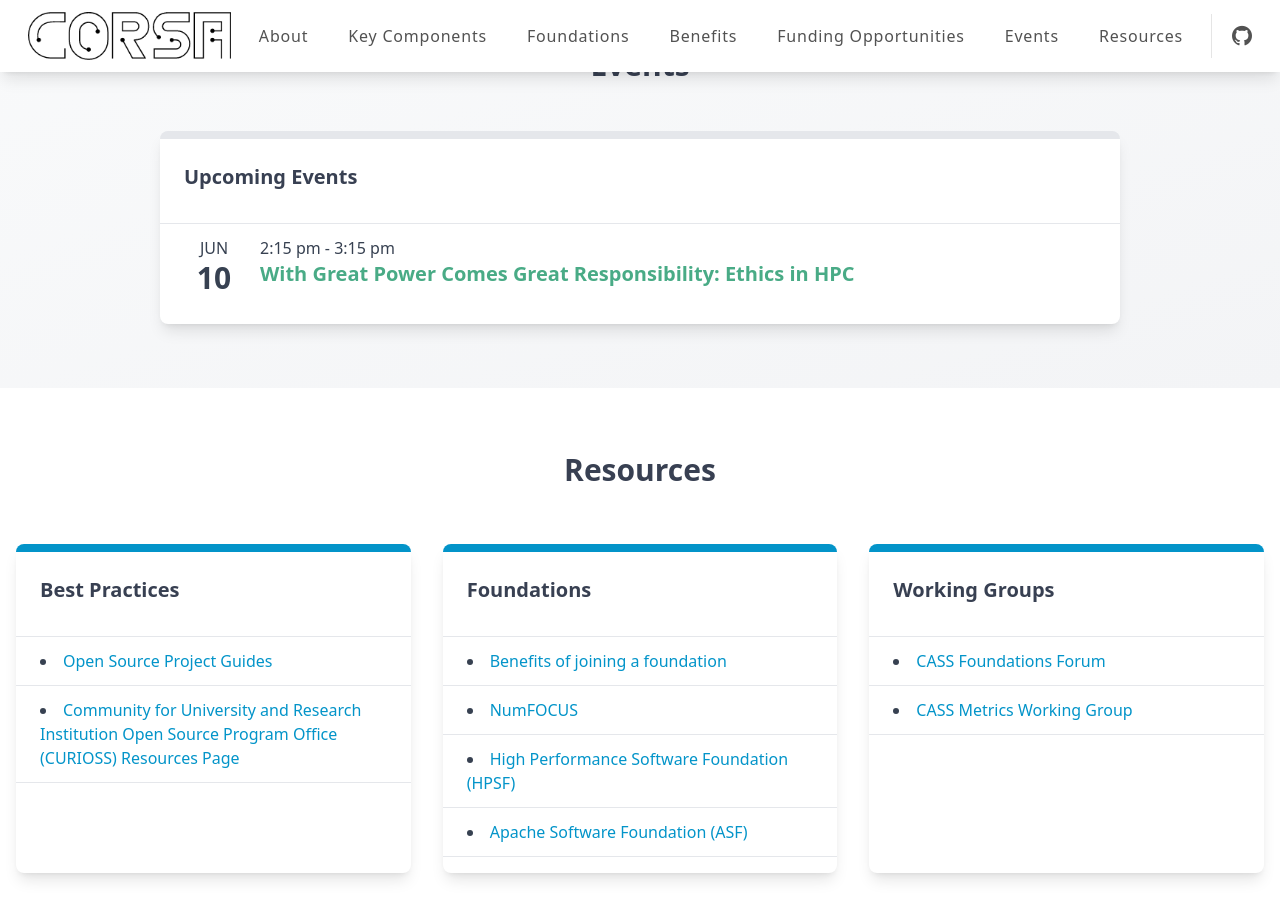
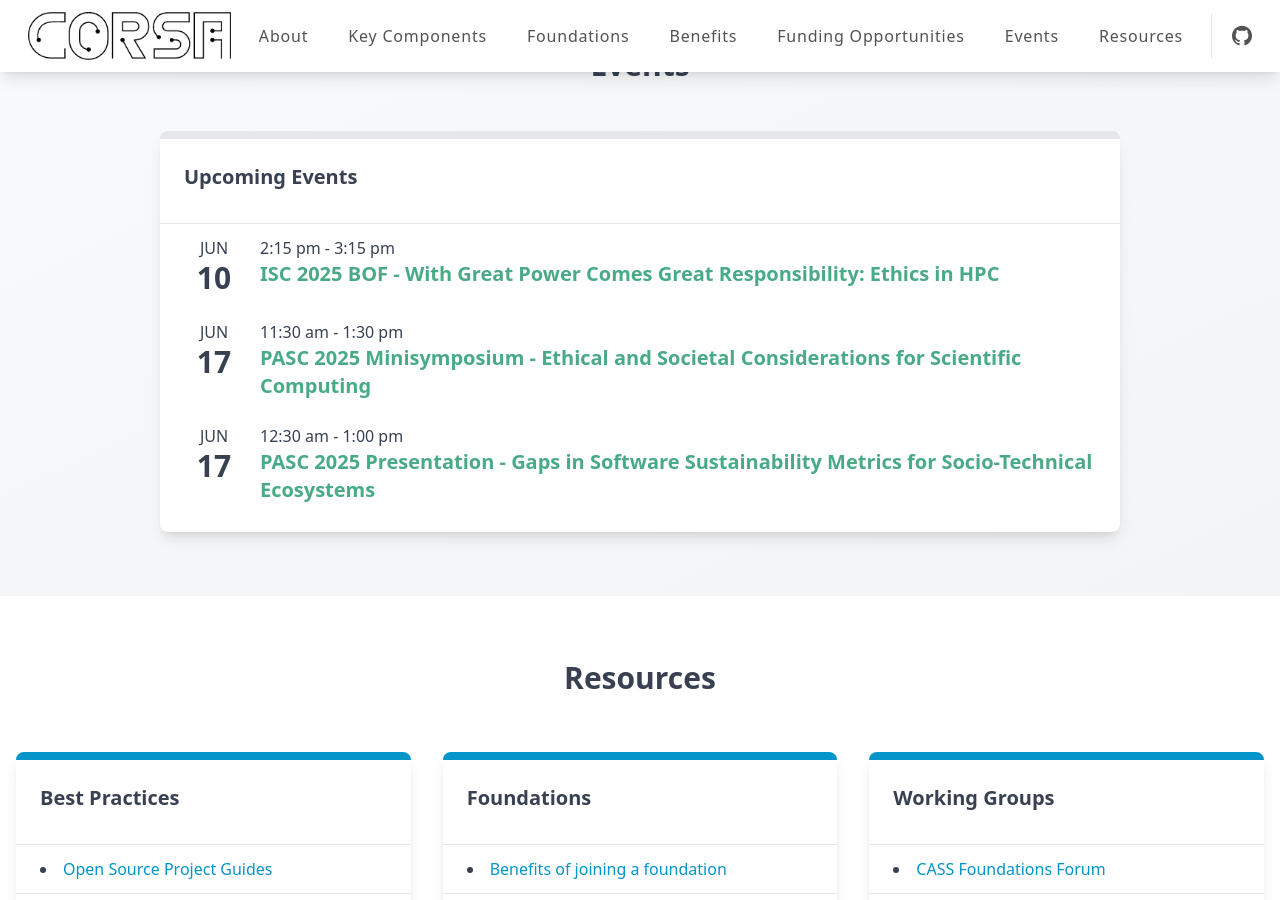
Before and after one commit to corsa-center/corsa-center.github.io, a Jekyll site: the page built from docs/index.html, in a window 1280 px wide and 900 px high, scrolled down 4180 px. Built offline with Jekyll 4.4.1, drawn with Linux system fonts in a browser that asks for light colours; nearby versions of some CDN libraries.

Commit message:
Update index.html

```diff
--- a/docs/index.html
+++ b/docs/index.html
@@ -111,8 +111,18 @@ event_types:
       - month: JUN
         day: 10
         time: 2:15 pm - 3:15 pm
-        description: "With Great Power Comes Great Responsibility: Ethics in HPC"
+        description: "ISC 2025 BOF - With Great Power Comes Great Responsibility: Ethics in HPC"
         url: https://isc.app.swapcard.com/widget/event/isc-high-performance-2025/planning/UGxhbm5pbmdfMjU4NjEzOQ==
+      - month: JUN
+        day: 17
+        time: 11:30 am - 1:30 pm
+        description: "PASC 2025 Minisymposium - Ethical and Societal Considerations for Scientific Computing"
+        url: https://pasc25.pasc-conference.org/?post_type=page&p=29753&sess=sess133
+      - month: JUN
+        day: 17
+        time: 12:30 am - 1:00 pm
+        description: "PASC 2025 Presentation - Gaps in Software Sustainability Metrics for Socio-Technical Ecosystems"
+        url: https://pasc25.pasc-conference.org/presentation/?id=msa136&sess=sess133
 
 # RESOURCES SECTION
 resources_heading: Resources
```
